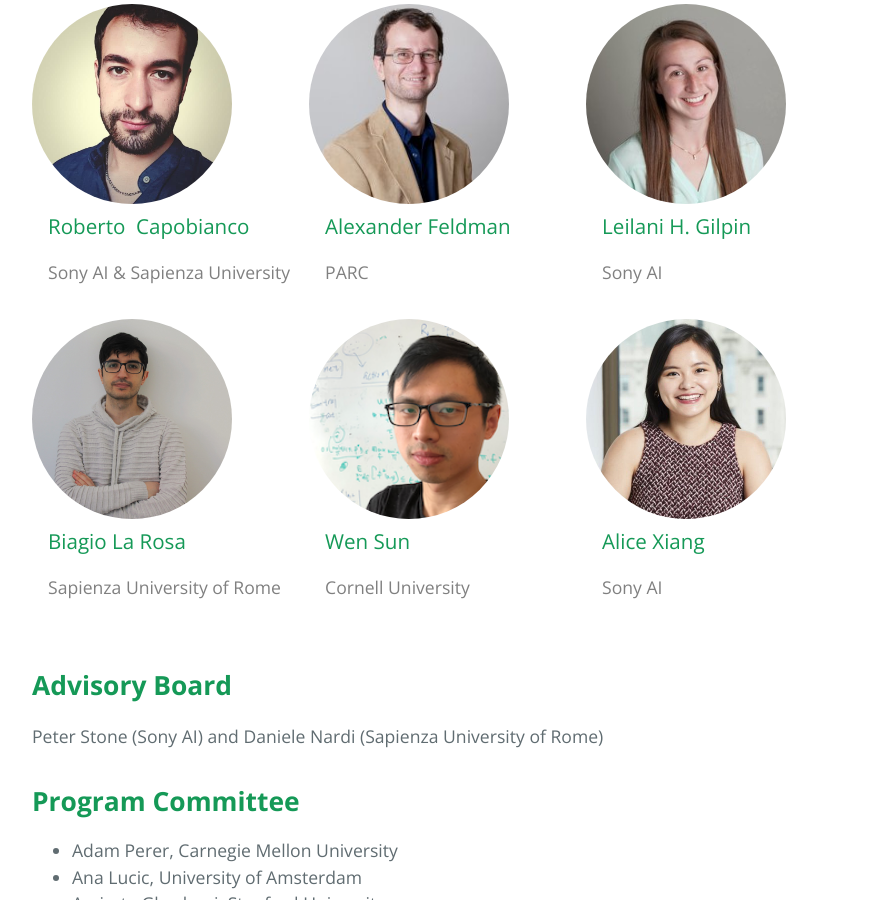
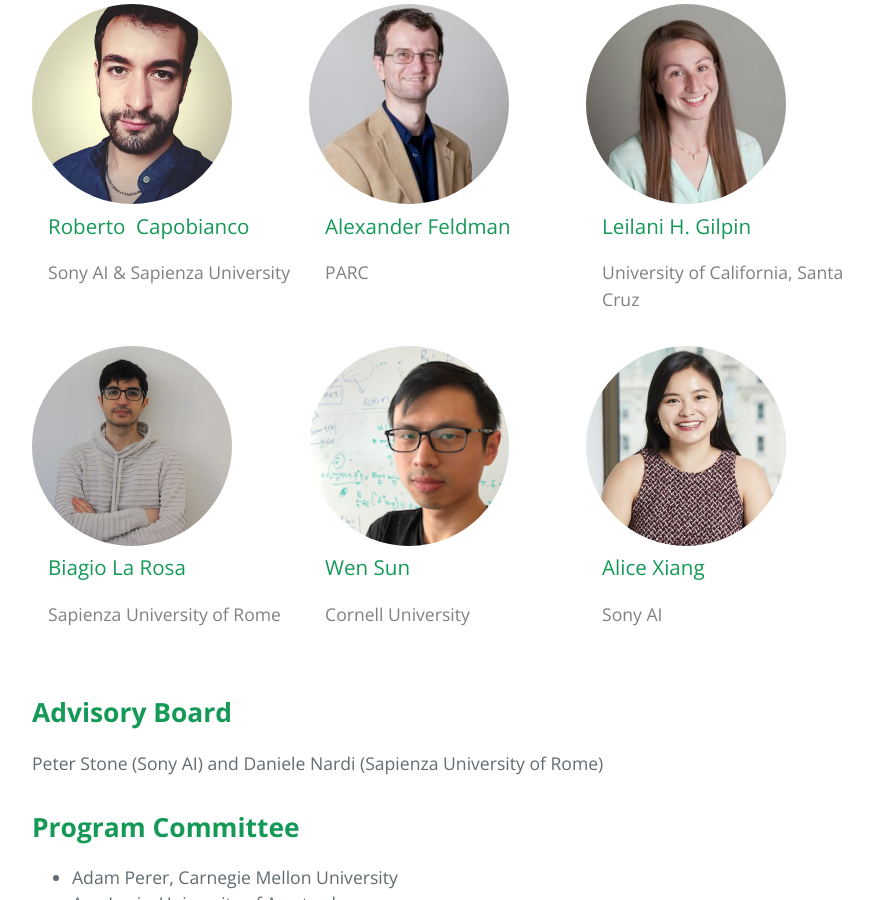
Before and after one commit to xai4debugging/xai4debugging.github.io, a Jekyll site: the page built from index.md, in a window 1280 px wide and 900 px high, scrolled down 5318 px. Shown: the whole window, without its empty margins (192-1065 px from the left). Built offline with Jekyll 4.4.1, drawn with Linux system fonts in a browser that asks for light colours.

Commit message:
modified leilani

```diff
--- a/index.md
+++ b/index.md
@@ -215,7 +215,7 @@ TBD
   object-fit:cover;">
       <div class="container">
         <h3>Leilani H. Gilpin</h3>
-        <p class="title">Sony AI</p>
+        <p class="title">University of California, Santa Cruz</p>
       </div>
     </a>
     </div>
```
